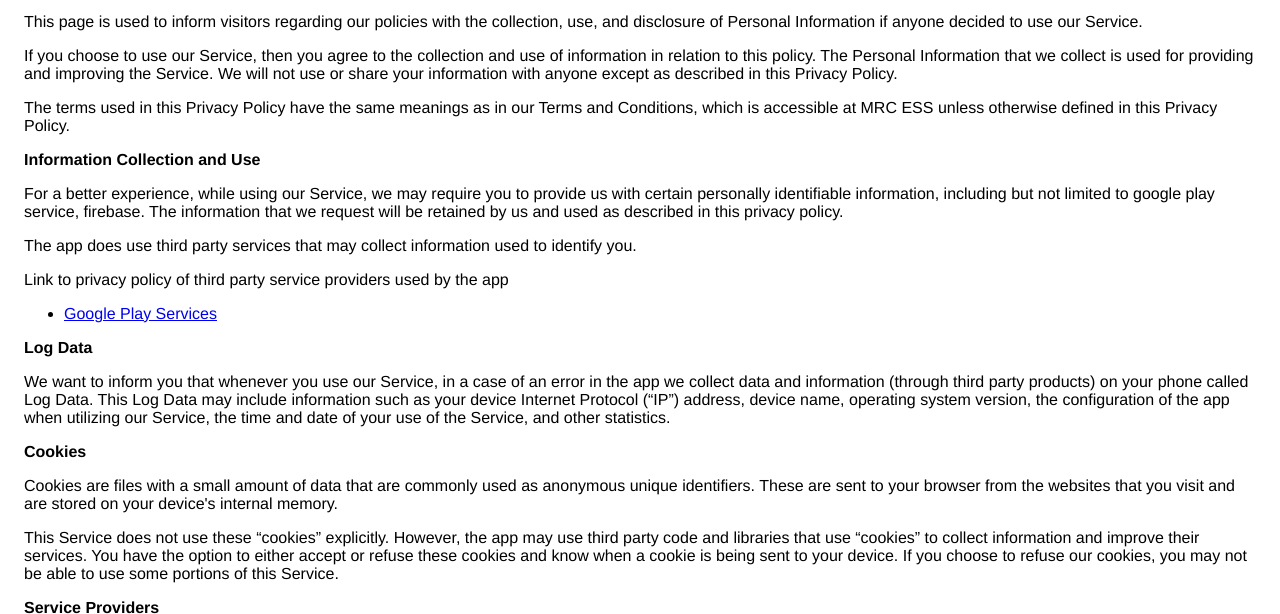
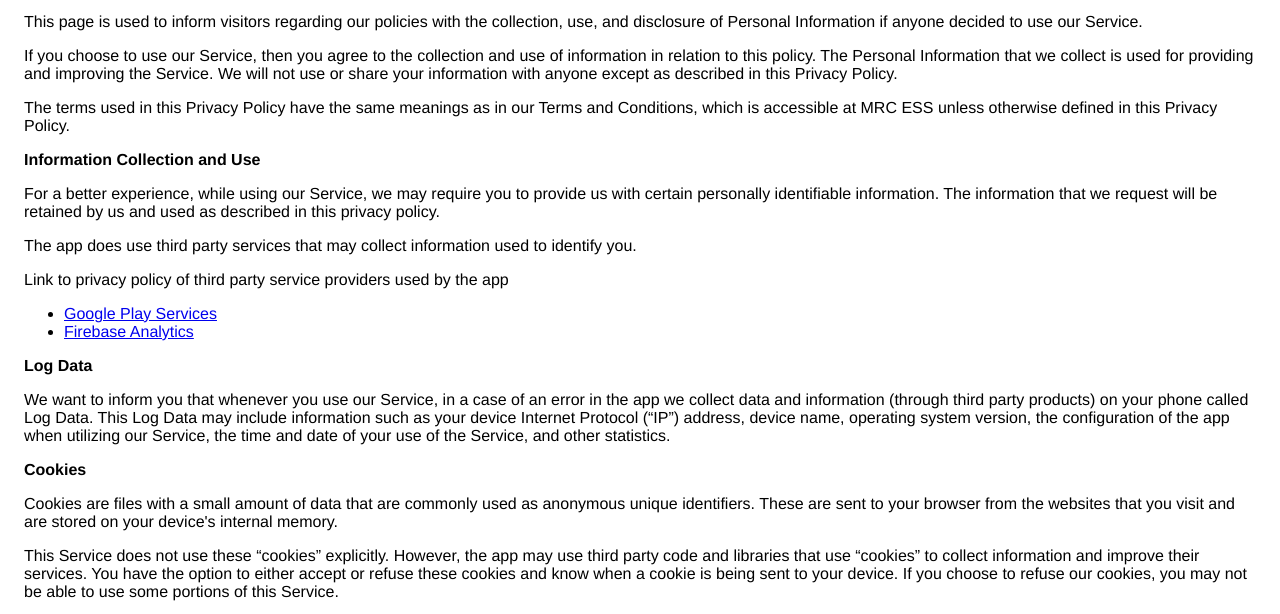
Before and after one commit to dovecheng/mrc-ess, a plain HTML site: page privacy_policy.html in a window 1280 px wide. Shown: the part 113-727 px from the top of the page. Drawn offline with Linux system fonts and the light colour scheme.

Commit message:
Add files via upload

```diff
--- a/privacy_policy.html
+++ b/privacy_policy.html
@@ -33,7 +33,7 @@
                   </p> <p><strong>Information Collection and Use</strong></p> <p>
                     For a better experience, while using our Service,
                     we may require you to provide us with certain
-                    personally identifiable information, including but not limited to google play service, firebase. The
+                    personally identifiable information. The
                     information that we request will be
                     retained by us and used as described in this privacy policy.
                   </p> <p>
@@ -42,7 +42,7 @@
                   </p> <div><p>
                       Link to privacy policy of third party service providers
                       used by the app
-                    </p> <ul><li><a href="https://www.google.com/policies/privacy/" target="_blank">Google Play Services</a></li><!----><!----><!----><!----><!----><!----><!----><!----><!----><!----></ul></div> <p><strong>Log Data</strong></p> <p>
+                    </p> <ul><li><a href="https://www.google.com/policies/privacy/" target="_blank">Google Play Services</a></li><!----><li><a href="https://firebase.google.com/policies/analytics" target="_blank">Firebase Analytics</a></li><!----><!----><!----><!----><!----><!----><!----><!----></ul></div> <p><strong>Log Data</strong></p> <p>
                     We want to inform you that whenever
                     you use our Service, in a case of an error in the
                     app we collect data and information (through third
```
